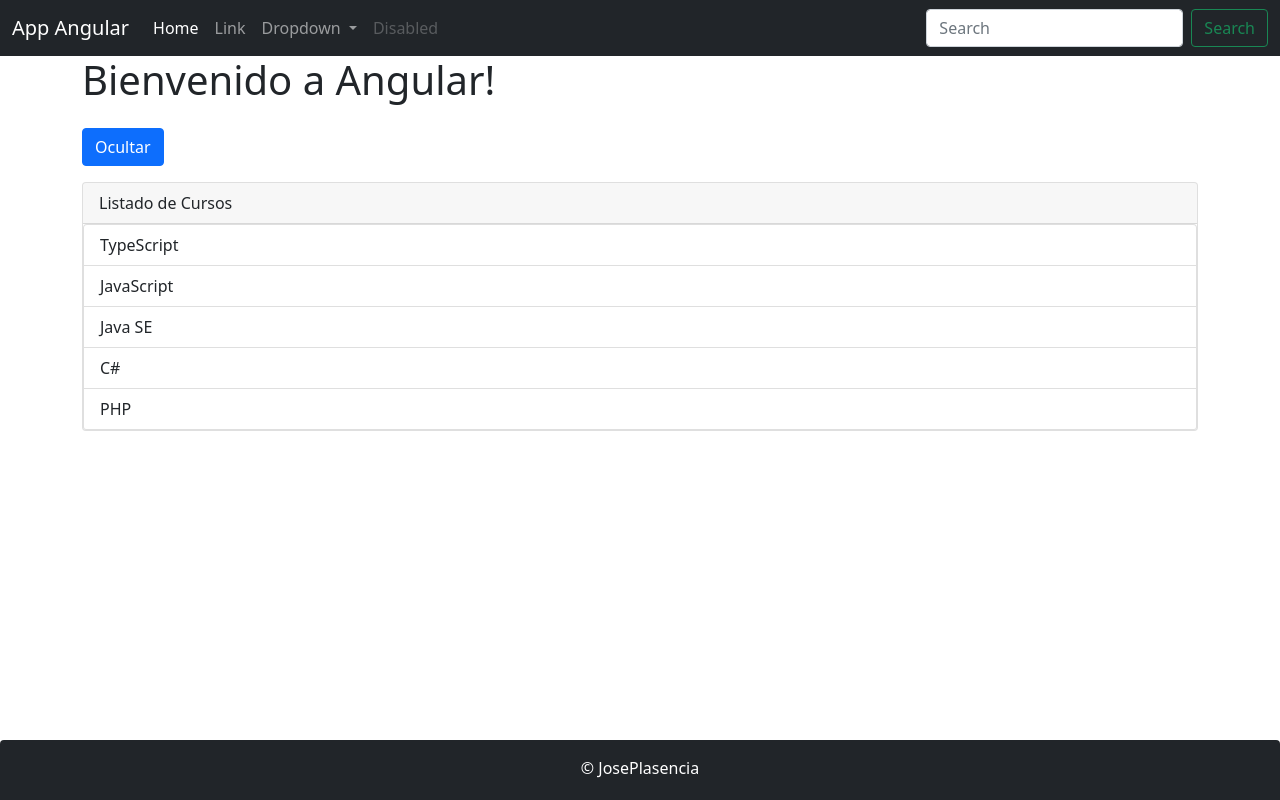
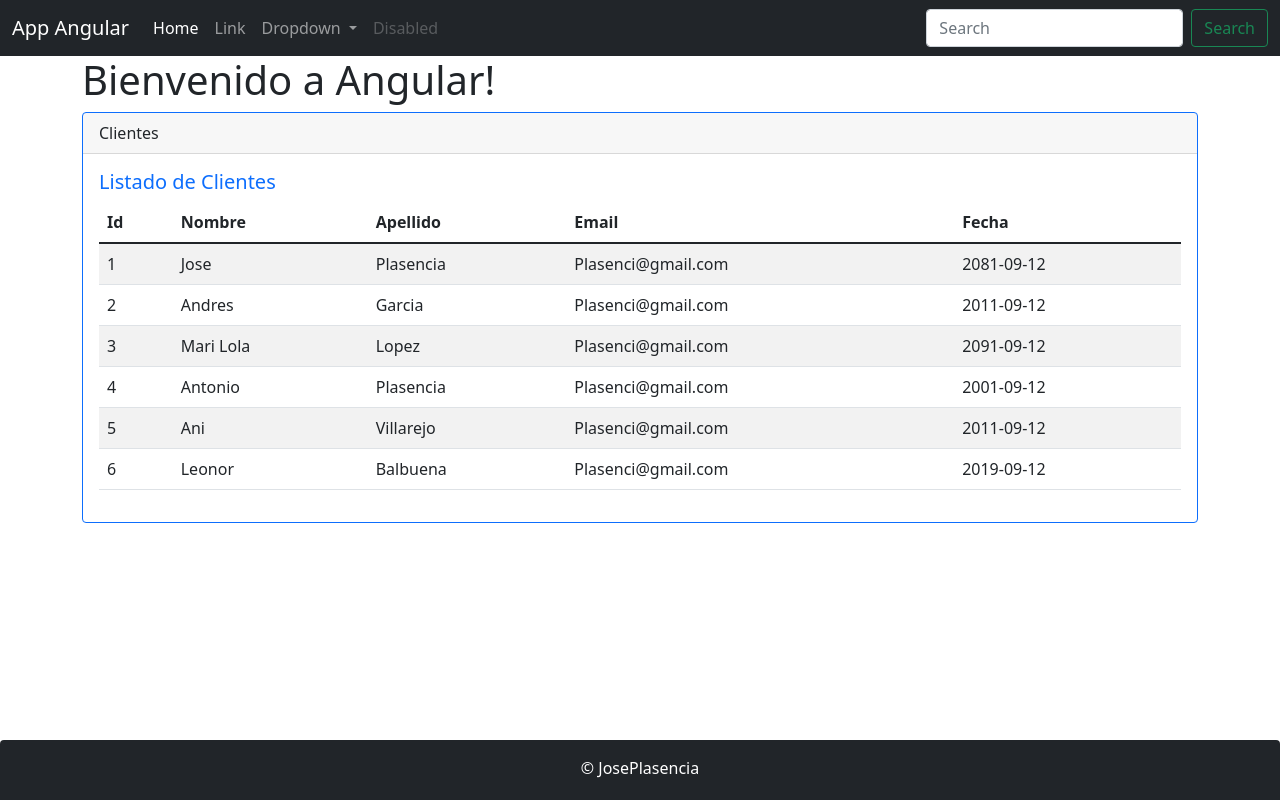
Before and after one commit to plasenciavillarejo/clientes-app, an Angular app: page /clientes in a window 1280 px wide. Built offline with nearby package versions, Linux system fonts and the light colour scheme.

Commit message:
302: Creando la Clase cliente y listando el objeto en la vista html

```diff
--- a/src/app/app.component.html
+++ b/src/app/app.component.html
@@ -15,8 +15,13 @@
   <li>Alumno: {{alumno}}</li>
 </ul>-->
 
-<!-- Llamamos a nuestra directiva. -->
-<app-directiva></app-directiva>
+<!-- Llamamos a nuestra directiva.
+<app-directiva></app-directiva>-->
+
+
+<!--Mostramos nuestros clientes creado /app/clientes -->
+<app-clientes></app-clientes>
+
 
 </div>
 <!-- Inyectamos nuestro footer. -->
--- a/src/app/app.module.ts
+++ b/src/app/app.module.ts
@@ -8,6 +8,7 @@ import { AppComponent } from './app.component';
 import { HeaderComponent } from './header/header.component';
 import { FooterComponent } from './footer/footer.component';
 import { DirectivaComponent } from './directiva/directiva.component';
+import { ClientesComponent } from './clientes/clientes.component';
 
 @NgModule({
   /* 1.- Se registras nuestras clases @component */
@@ -15,7 +16,8 @@ import { DirectivaComponent } from './directiva/directiva.component';
     AppComponent,
     HeaderComponent,
     FooterComponent,
-    DirectivaComponent
+    DirectivaComponent,
+    ClientesComponent
   ],
   imports: [
     BrowserModule
--- /dev/null
+++ b/src/app/clientes/cliente.ts
@@ -0,0 +1,10 @@
+export class Cliente {
+
+  /* 1.- Cuando nos da un error -> Property 'id' has no initializer and is not definitely assigned in the constructor.
+  Debemos acceder al fichero tsconfig.json y cambiar la configuración que indique "strict":true a false. */
+  id: number;
+  nombre: string;
+  apellido: string;
+  createAt: string;
+  email: string;
+}
--- /dev/null
+++ b/src/app/clientes/clientes.component.html
@@ -0,0 +1,30 @@
+<div class="card border-primary mb-3">
+  <div class="card-header">Clientes</div>
+  <div class="card-body text-primary">
+    <h5 class="card-title">Listado de Clientes</h5>
+
+<table class="table table-border table-striped">
+  <thead>
+    <tr>
+      <th>Id</th>
+      <th>Nombre</th>
+      <th>Apellido</th>
+      <th>Email</th>
+      <th>Fecha</th>
+    </tr>
+  </thead>
+  <tbody>
+  <tr *ngFor="let cliente of clientes">
+    <td>{{cliente.id}}</td>
+    <td>{{cliente.nombre}}</td>
+    <td>{{cliente.apellido}}</td>
+    <td>{{cliente.email}}</td>
+    <td>{{cliente.createAt}}</td>
+  </tr>
+  </tbody>
+</table>
+
+
+
+  </div>
+</div>
--- /dev/null
+++ b/src/app/clientes/clientes.component.ts
@@ -0,0 +1,27 @@
+import { Component, OnInit } from '@angular/core';
+
+/* 1.- Importamos la clase cliente para poder utilizarla. */
+import{ Cliente} from './cliente';
+
+@Component({
+  selector: 'app-clientes',
+  templateUrl: './clientes.component.html'
+})
+export class ClientesComponent implements OnInit {
+
+  /* 2.- Arreglo Json con los objetos de Cliente. */
+  clientes: Cliente[] = [
+    {id: 1, nombre: 'Jose', apellido: 'Plasencia', email: 'Plasenci@gmail.com', createAt: '2081-09-12'},
+    {id: 2, nombre: 'Andres', apellido: 'Garcia', email: 'Plasenci@gmail.com', createAt: '2011-09-12'},
+    {id: 3, nombre: 'Mari Lola', apellido: 'Lopez', email: 'Plasenci@gmail.com', createAt: '2091-09-12'},
+    {id: 4, nombre: 'Antonio', apellido: 'Plasencia', email: 'Plasenci@gmail.com', createAt: '2001-09-12'},
+    {id: 5, nombre: 'Ani', apellido: 'Villarejo', email: 'Plasenci@gmail.com', createAt: '2011-09-12'},
+    {id: 6, nombre: 'Leonor', apellido: 'Balbuena', email: 'Plasenci@gmail.com', createAt: '2019-09-12'}
+  ];
+
+  constructor() { }
+
+  ngOnInit(): void {
+  }
+
+}
--- a/tsconfig.json
+++ b/tsconfig.json
@@ -5,7 +5,7 @@
     "baseUrl": "./",
     "outDir": "./dist/out-tsc",
     "forceConsistentCasingInFileNames": true,
-    "strict": true,
+    "strict": false,
     "noImplicitReturns": true,
     "noFallthroughCasesInSwitch": true,
     "sourceMap": true,
```
